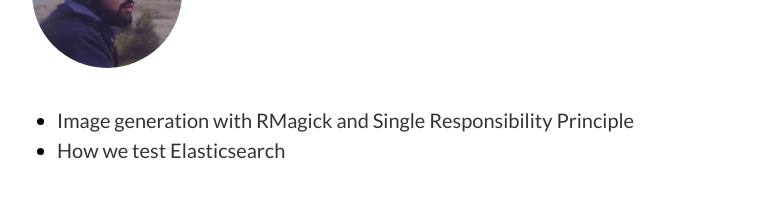
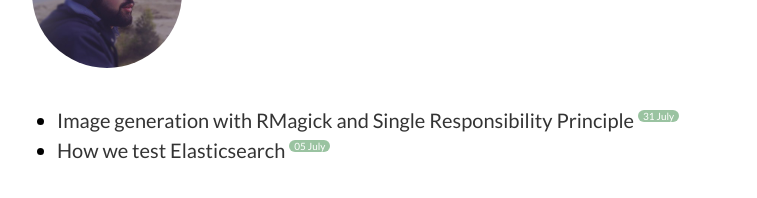
Before and after one commit to ArturMinnullin/arturminnullin.github.io, a Jekyll site: the page built from index.html, in a window 1280 px wide. Shown: the part 142-340 px from the top of the page, without its empty margins (258-1015 px from the left). Built offline with Jekyll 4.4.1, drawn with Linux system fonts in a browser that asks for light colours; Markdown is read by kramdown in place of the engine named in the settings.

Commit message:
Add dates to post list

```diff
--- a/_sass/core/_vars.scss
+++ b/_sass/core/_vars.scss
@@ -5,6 +5,7 @@ $text-color: rgba(0, 0, 0, .8);
 $text-color-hover: rgba(0, 0, 0, .5);
 
 $grey-color: rgba(136, 136, 136, .7);
+$green-color: rgba(54, 136, 68, .5);
 
 $code-background: #F8F8F8;
 $code-border-color: #DDD;
--- a/_sass/modules/_post_list.scss
+++ b/_sass/modules/_post_list.scss
@@ -1,3 +1,11 @@
 .post-list {
   margin-left: 25px;
 }
+
+.post-date {
+  font-size: x-small;
+  background-color: $green-color;
+  color: white;
+  padding: 0 0.5em;
+  border-radius: 1em;
+}
--- a/index.html
+++ b/index.html
@@ -11,8 +11,8 @@ title: Artur Minnullin | It's my name
 <ul class="post-list">
   {% for post in site.posts %}
     <li>
-      <!-- <span class="post-meta">{{ post.date | date: "%d %B %Y" }}</span> -->
       <a class="post-link" href="{{ post.url | prepend: site.baseurl }}">{{ post.title }}</a>
+      <sup class="post-date">{{ post.date | date: "%d %B" }}</sup>
     </li>
   {% endfor %}
 </ul>
```
